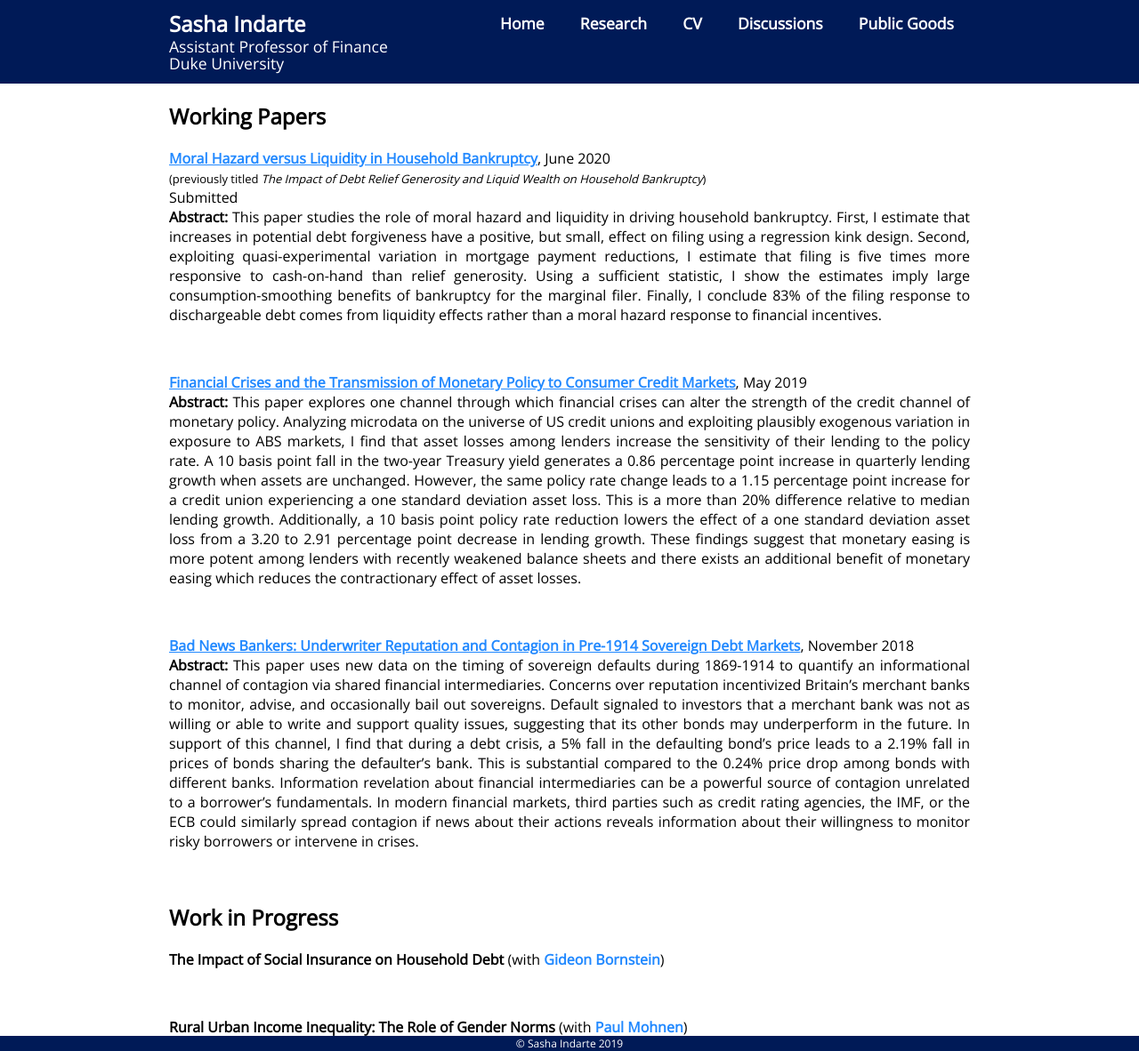
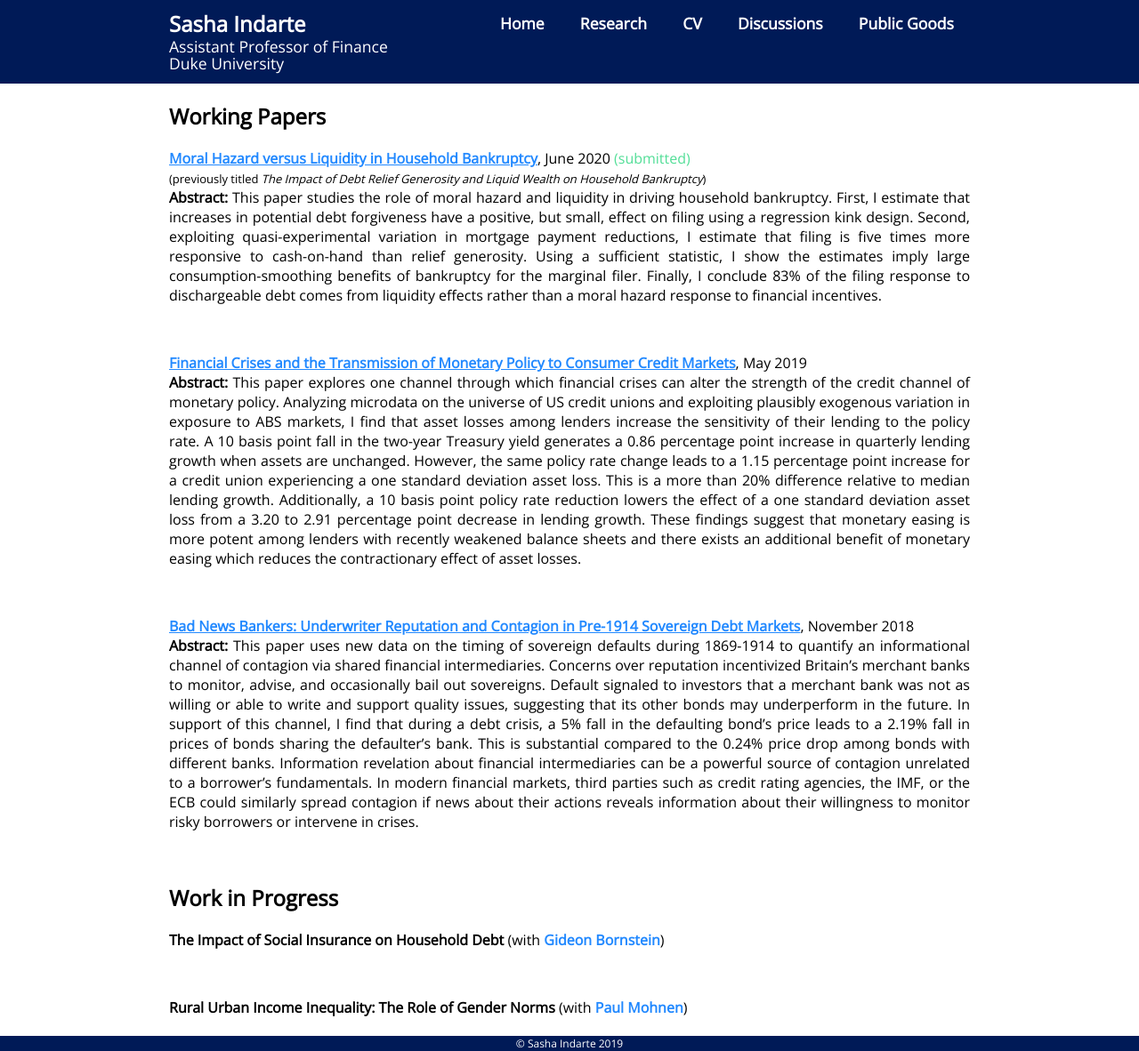
Before and after one commit to sashaindarte/sashaindarte.github.io, a Jekyll site: the page built from research/index.html, in a window 1280 px wide and 1182 px high. Shown: the whole window at 89% size. Built offline with Jekyll 4.4.1, drawn with Linux system fonts in a browser that asks for light colours.

Commit message:
text position & color

```diff
--- a/research/index.html
+++ b/research/index.html
@@ -8,11 +8,9 @@ title: Sasha Indarte - Research
 		<h2>Working Papers</h2>
 
 		<p align="justify"> <a href = "/research/si_bk_2020.pdf">
-			<u><b>Moral Hazard versus Liquidity in Household Bankruptcy</b></u></a>, June 2020
+			<u><b>Moral Hazard versus Liquidity in Household Bankruptcy</b></u></a>, June 2020 <span style="color:#52de97;">(submitted)</span>
 			<br>
 			<font size="-1">(previously titled <i>The Impact of Debt Relief Generosity and Liquid Wealth on Household Bankruptcy</i>)</font>
-			<br>
-			Submitted
 			<br>
 			<b>Abstract:</b> This paper studies the role of moral hazard and liquidity in driving household bankruptcy. First, I estimate that increases in potential debt forgiveness have a positive, but small, effect on filing using a regression kink design. Second, exploiting quasi-experimental variation in mortgage payment reductions, I estimate that filing is five times more responsive to cash-on-hand than relief generosity. Using a sufficient statistic, I show the estimates imply large consumption-smoothing benefits of bankruptcy for the marginal filer. Finally, I conclude 83% of the filing response to dischargeable debt comes from liquidity effects rather than a moral hazard response to financial incentives.
 		</p>
```
